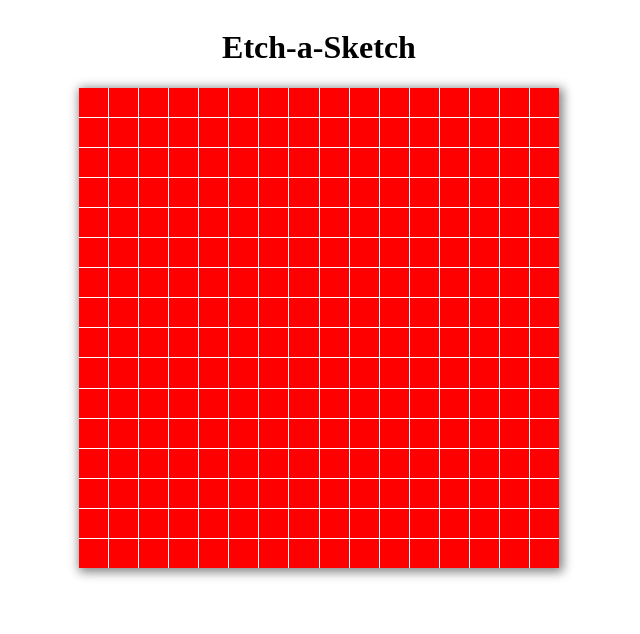
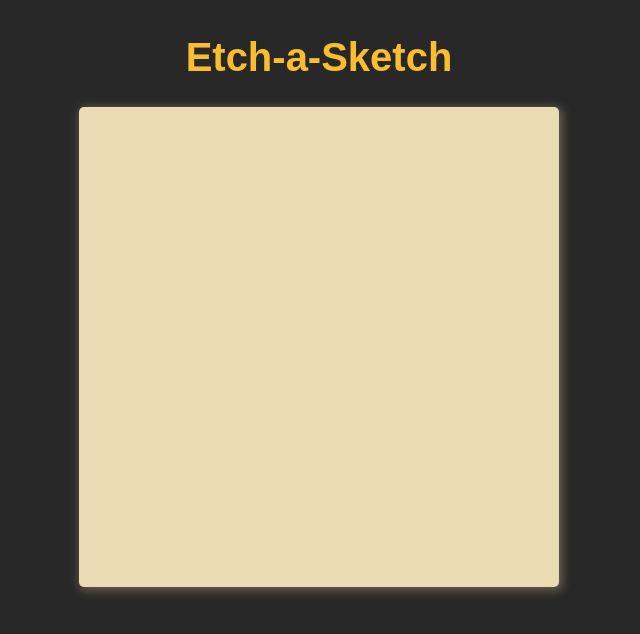
Before and after one commit to mkblast/Etch-A-Sketch, a plain HTML site: page index.html in a window 1280 px wide. Shown: the whole page, without its empty margins (321-961 px from the left). Drawn offline with Linux system fonts and the light colour scheme.

Commit message:
adding some colors and cool thing (based on gruvbox)

```diff
--- a/style.css
+++ b/style.css
@@ -3,18 +3,28 @@ body {
   justify-content: center;
   align-items: center;
   flex-direction: column;
+  background-color: #282828;
+
 }
 
 .grid {
+  background-color: #ebdbb2;
   display: grid;
   grid-gap: 1px;
   grid-template-columns: repeat(16,1fr);
   height:5in;
   width: 5in;
-  box-shadow: 2px 2px 10px 2px gray;
+  border-radius: 5px;
+  box-shadow: 2px 2px 10px 2px #665c54;
+}
+
+h1 {
+  font-family: Arial, Helvetica, sans-serif;
+  font-size: 40px;
+  font-weight: 900;
+  color: #fabd2f;
 }
 
 .element {
   margin: 0px;
-  background-color: red;
 }
```
